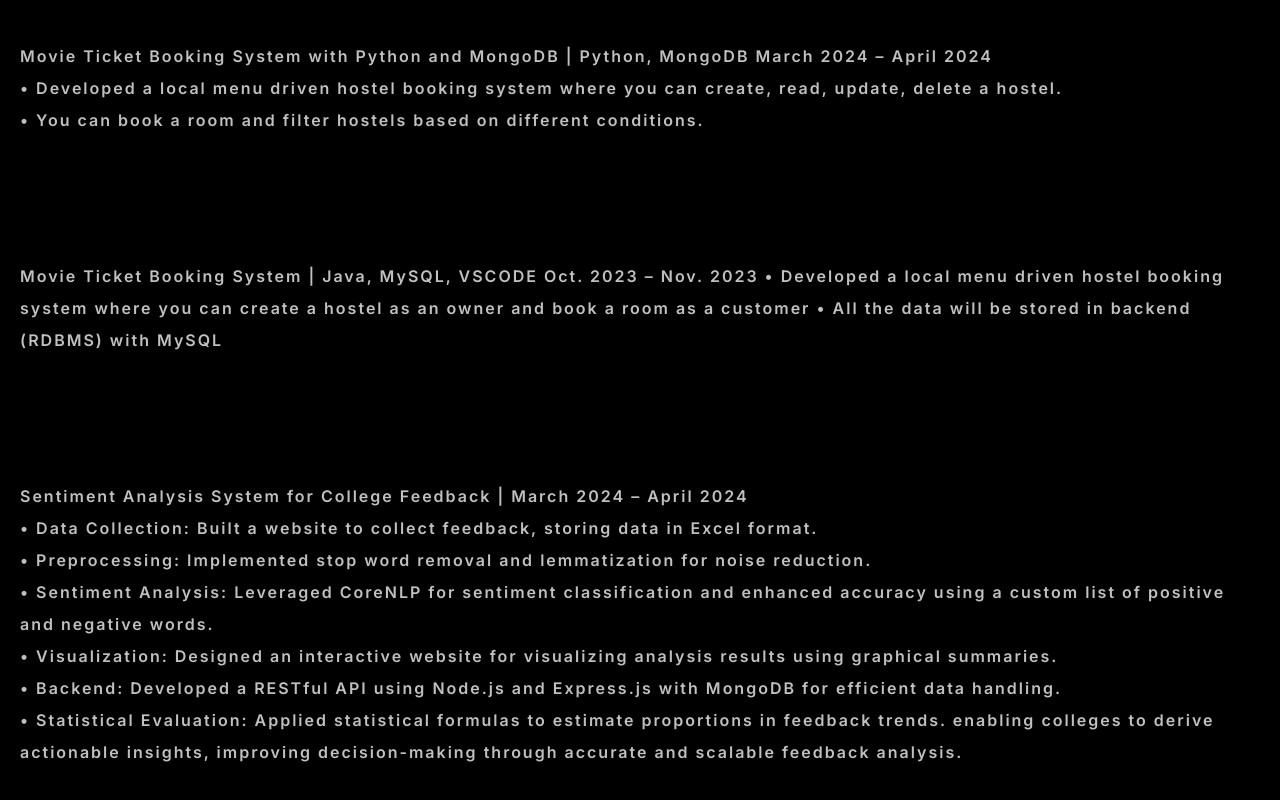
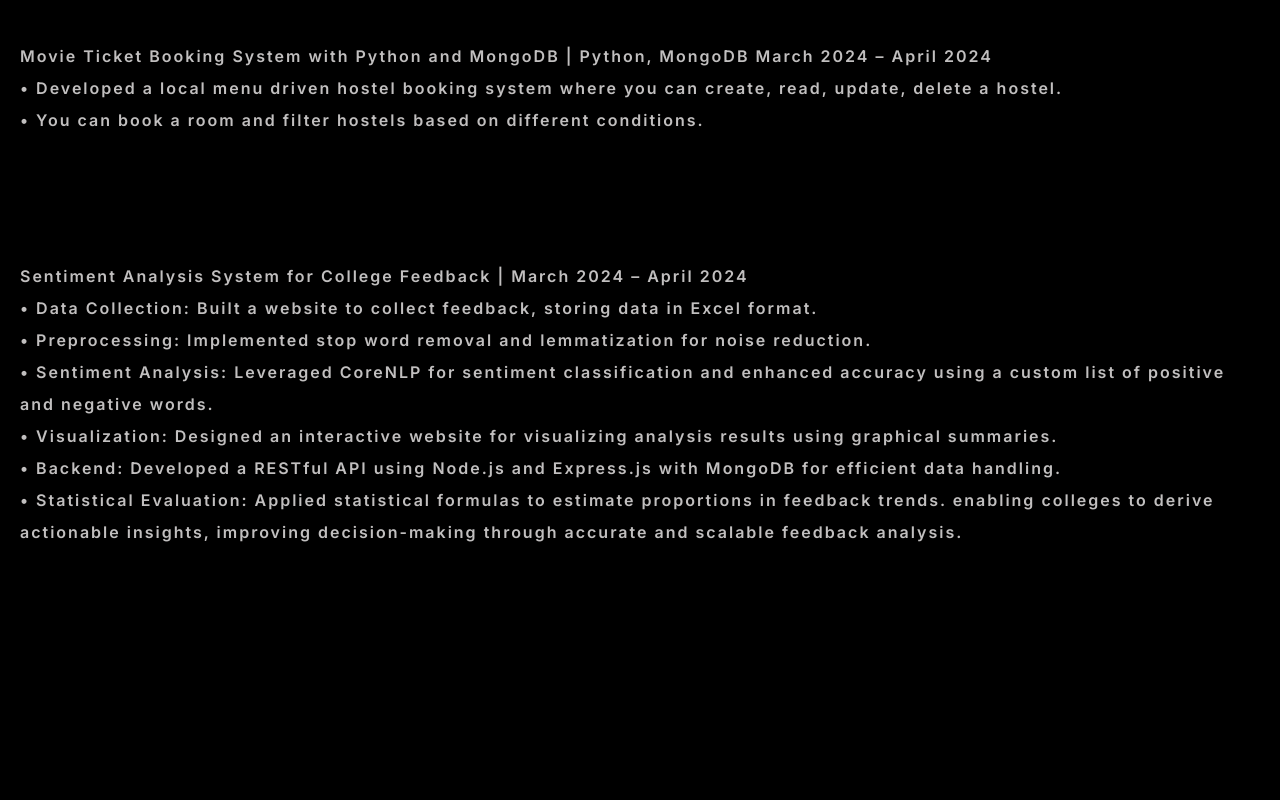
Before and after one commit to 1KartikeyBhasin1/resume, a plain HTML site: page index.html in a window 1280 px wide. Shown: the part 3145-3945 px from the top of the page. Drawn offline with nearby package versions, Linux system fonts and the light colour scheme.

Commit message:
Update index.html

```diff
--- a/index.html
+++ b/index.html
@@ -114,10 +114,6 @@
             <p>Movie Ticket Booking System with Python and MongoDB | Python, MongoDB March 2024 – April 2024  <br>
                 • Developed a local menu driven hostel booking system where you can create, read, update, delete a hostel. <br>
                 • You can book a room and filter hostels based on different conditions.</p>
-                <p>Movie Ticket Booking System | Java, MySQL, VSCODE Oct. 2023 – Nov. 2023
-                    • Developed a local menu driven hostel booking system where you can create a hostel as an owner and book a room
-                    as a customer
-                    • All the data will be stored in backend (RDBMS) with MySQL</p>
                     <p>Sentiment Analysis System for College Feedback | March 2024 – April 2024 <br>
                         • Data Collection: Built a website to collect feedback, storing data in Excel format. <br>
                         • Preprocessing: Implemented stop word removal and lemmatization for noise reduction. <br>
```
